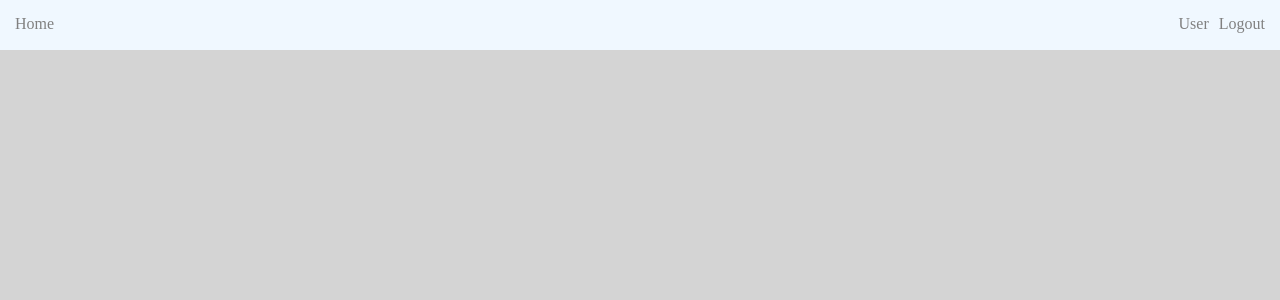
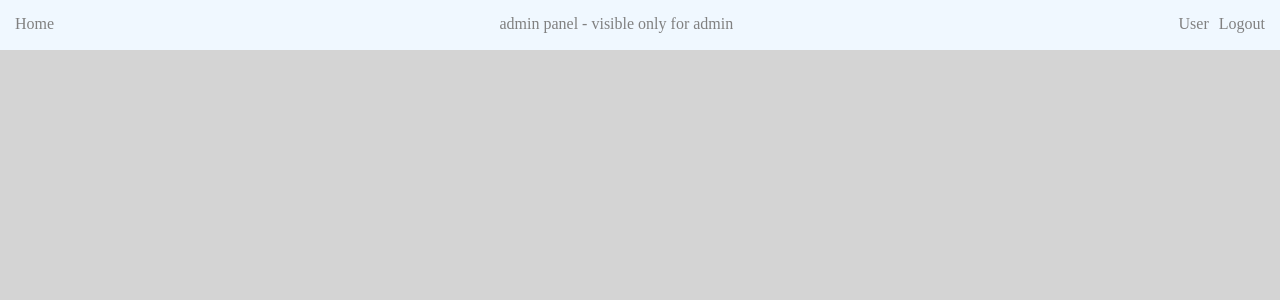
Before and after one commit to infoshareacademy/jfdzr13-team-lospollos, a React (Vite) app in the folder los-urlopos/: page / in a window 1280 px wide. Shown: the top 300 px of the page. Built offline with nearby package versions, Linux system fonts and the light colour scheme; no server answers; the database is empty; sample sign-in values are in the browser's storage.

Commit message:
1. created adminPanel sample component, to be developed further 2. added routes and links to adminPanel 3. added safe route to redirect to home when URL is wrongly typed. Warning: for some reason when this happens, it renders login page for 0.1s and the works as inteded - must check why

```diff
--- a/los-urlopos/package.json
+++ b/los-urlopos/package.json
@@ -15,9 +15,9 @@
     "@mui/icons-material": "^5.15.19",
     "@mui/material": "^5.15.19",
     "@mui/x-date-pickers": "^7.6.1",
+    "firebase": "^10.12.2",
     "material": "^0.9.11",
     "material-react-table": "^2.13.0",
-    "firebase": "^10.12.2",
     "react": "^18.2.0",
     "react-dom": "^18.2.0",
     "react-router-dom": "^6.23.1"
--- /dev/null
+++ b/los-urlopos/src/components/AdminPanel/AdminPanel.tsx
@@ -0,0 +1,7 @@
+import React from "react";
+
+const AdminPanel = () => {
+  return <div>AdminPanel</div>;
+};
+
+export default AdminPanel;
--- a/los-urlopos/src/components/NavBar/NavBar.tsx
+++ b/los-urlopos/src/components/NavBar/NavBar.tsx
@@ -8,6 +8,7 @@ const NavBar: FC = () => {
     <nav className={navbar}>
       <ul>
         <NavLink to="/userPanel">Home</NavLink>
+        <NavLink to="/adminPanel">admin panel - visible only for admin</NavLink>
         <div>
           <NavLink to="/user">User</NavLink>
           <NavLink to="/logout">Logout</NavLink>
--- a/los-urlopos/src/contexts/Routing.tsx
+++ b/los-urlopos/src/contexts/Routing.tsx
@@ -5,6 +5,7 @@ import MockUser from "../components/MockComponents/MockUser";
 import { UserPanel } from "../components/UserPanel/UserPanel";
 import PrivateRoute from "./PrivateRoute";
 import Logout from "../components/Logout/Logout";
+import AdminPanel from "../components/AdminPanel/AdminPanel";
 
 const Routing = () => {
   return (
@@ -15,11 +16,14 @@ const Routing = () => {
       <Route element={<PrivateRoute />}>
         <Route path="/" element={<Layout />}>
           <Route path="/userPanel" element={<UserPanel />} />
+          <Route path="/adminPanel" element={<AdminPanel />} />
           <Route path="/user">
             <Route index element={<MockUser />} />
           </Route>
           <Route path="logout" element={<Logout />} />
         </Route>
+        {/* safe route to always redirect to home when logged*/}
+        <Route path="*" element={<Layout />} />
       </Route>
     </Routes>
   );
```
Also changed, not shown: 1 other file (tests, documents, lock files or other folders).
